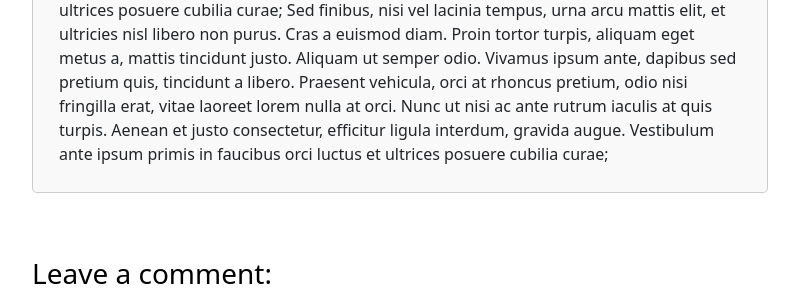
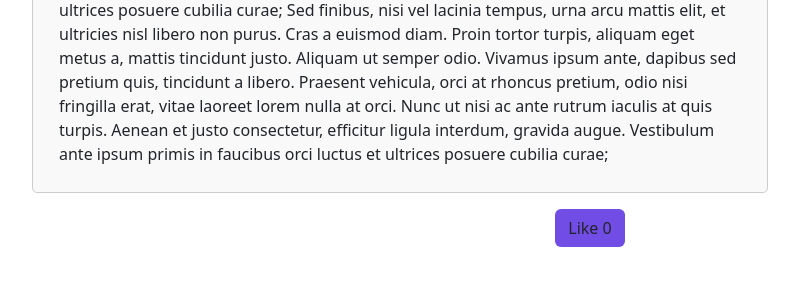
Before and after one commit to Camelia03/portofolio-project-4, a Django app: page /post/16/ in a window 1280 px wide. Shown: the part 395-688 px from the top of the page, without its empty margins (50-849 px from the left). Run offline with Django 3.2, Linux system fonts and the light colour scheme; data comes from the database, SQL or seed files in the repository; data that the repository does not hold is empty; some libraries are stand-ins or nearby versions.

Commit message:
Implement Likes functionality

```diff
--- a/forum/models.py
+++ b/forum/models.py
@@ -24,3 +24,13 @@ class Comment(models.Model):
     user = models.ForeignKey(User, on_delete=models.CASCADE)
     content = models.TextField()
     created_on = models.DateTimeField(auto_now_add=True)
+
+
+class Like(models.Model):
+    post = models.ForeignKey(Post, related_name='likes',
+                             on_delete=models.CASCADE)
+    user = models.ForeignKey(User, on_delete=models.CASCADE)
+    created_on = models.DateTimeField(auto_now_add=True)
+
+    class Meta:
+        unique_together = ('post', 'user')
--- a/forum/urls.py
+++ b/forum/urls.py
@@ -7,4 +7,6 @@ urlpatterns = [
     path('signup', views.SignUpView.as_view(), name='signup'),
     path('post/<int:pk>/', views.PostDetail.as_view(), name="post_detail"),
     path('post/add', views.PostAdd.as_view(), name='post_add'),
+    path('post/<int:pk>/like/', views.like_post, name='like_post'),
+
 ]
--- a/forum/views.py
+++ b/forum/views.py
@@ -1,10 +1,11 @@
 from django.shortcuts import render, redirect, get_object_or_404
-from .models import Post
+from .models import Post, Like
 from django.views import generic, View
 from .forms import PostForm, CommentForm
 from django.urls import reverse_lazy
 from django.contrib.auth.forms import UserCreationForm
 from django.contrib.auth.decorators import login_required
+
 
 # Create your views here.
 
@@ -73,3 +74,22 @@ class SignUpView(generic.CreateView):
     form_class = UserCreationForm
     success_url = reverse_lazy("login")
     template_name = "registration/signup.html"
+
+
+@login_required
+def like_post(request, pk):
+    post = get_object_or_404(Post, pk=pk)
+    user = request.user
+
+    # Check if the user has already liked the post
+    user_likes_post = Like.objects.filter(post=post, user=user).exists()
+
+    if user_likes_post:
+        # User has already liked the post, so unlike it
+        like = Like.objects.get(post=post, user=user)
+        like.delete()
+    else:
+        # User hasn't liked the post, so create a new like
+        Like.objects.create(post=post, user=user)
+
+    return redirect('post_detail', pk=pk)
--- a/templates/post_detail.html
+++ b/templates/post_detail.html
@@ -22,6 +22,19 @@
     </div>
 </div>
 
+<!-- Likes Section -->
+<div class="d-flex justify-content-center mb-3 center-content">
+    <form method="post" action="{% url 'like_post' post.pk %}">
+        {% csrf_token %}
+        <button type="submit" class="btn bg-purple">
+            {% if user_likes_post %}
+            <i class="fa-solid fa-heart-crack fa-spin"></i> Unlike {{ post.likes.count }}
+            {% else %}
+            <i class="fa-sharp fa-solid fa-heart fa-bounce"></i> Like {{ post.likes.count }}
+            {% endif %}
+        </button>
+    </form>
+</div>
 <!-- Comments Section -->
 <div class="container mt-5">
     <div class="row">
```
Also changed, not shown: forum/migrations/0007_like.py (added).
